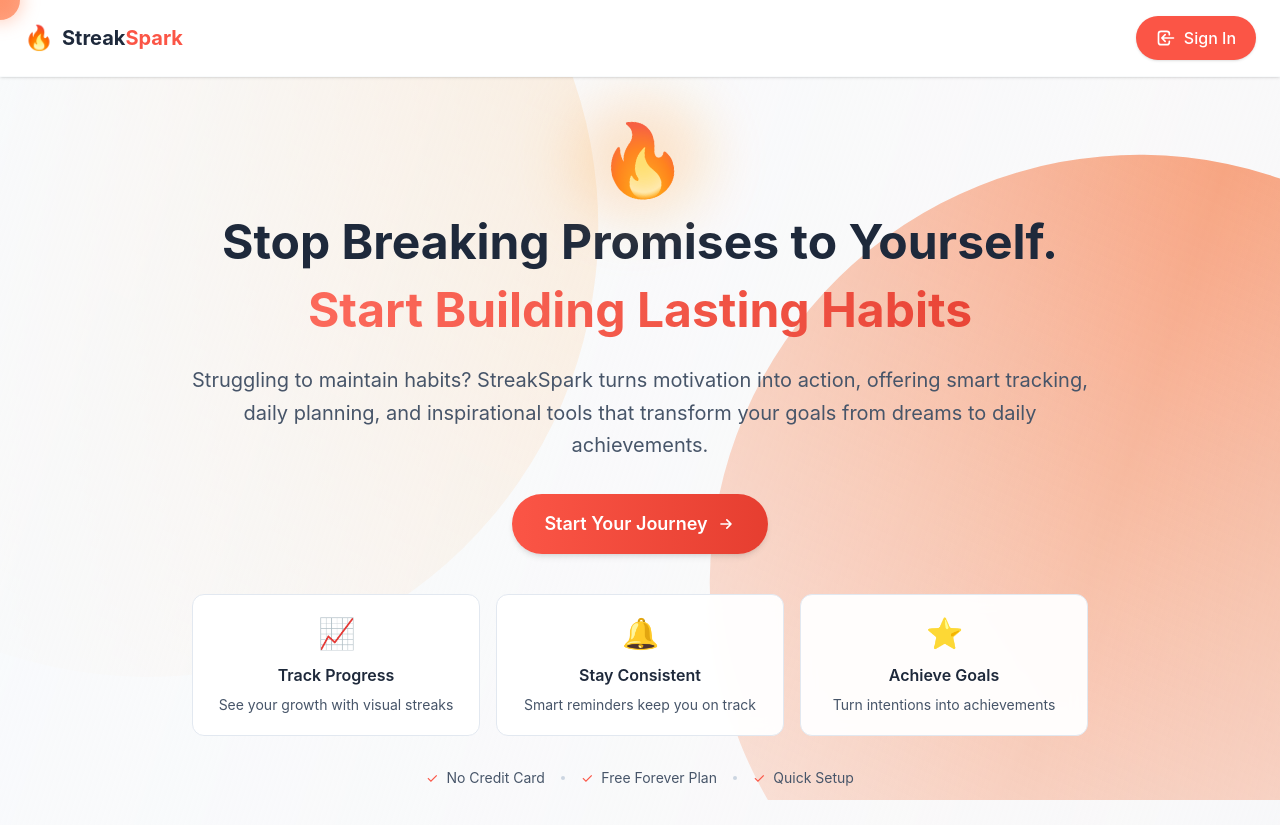
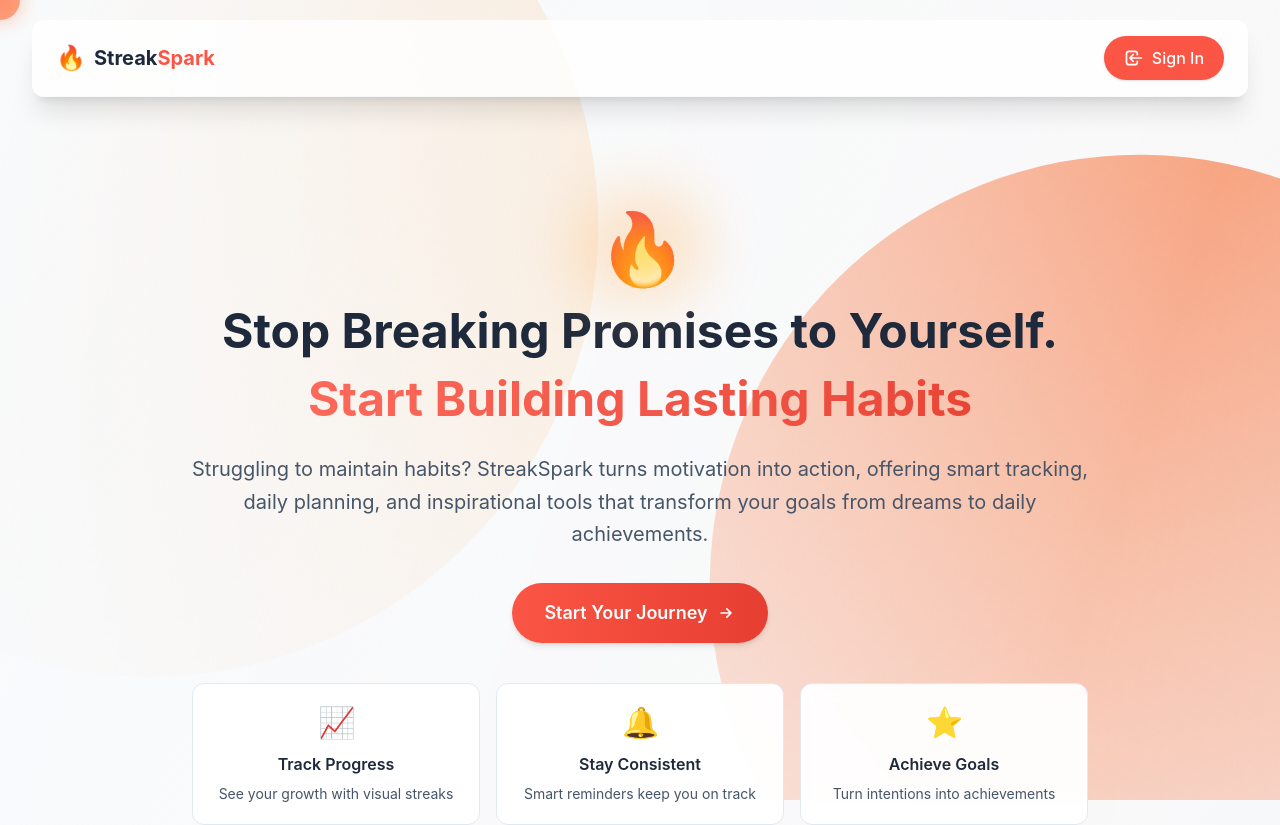
Before and after one commit to VegirowthuManojTarun/streakspark, a React (Vite) app in the folder client/: page / in a window 1280 px wide. Shown: the top 825 px of the page. Built offline with nearby package versions, Linux system fonts and the light colour scheme; no server answers.

Commit message:
nav design to float style

```diff
--- a/client/src/components/LandingNavbar.jsx
+++ b/client/src/components/LandingNavbar.jsx
@@ -9,8 +9,8 @@ export default function LandingNavbar() {
 
   return (
     <nav
-      className="absolute top-0 left-0 right-0 z-10 bg-white backdrop-blur-sm
-    border-b border-neutral-200/20 shadow-sm"
+      className="sticky top-5 left-0 right-0 z-50 bg-white/80
+    border-b border-neutral-200/20  mx-8 mb-3 rounded-xl shadow-xl"
     >
       <div className="container mx-auto px-4 md:px-6 py-4 flex justify-between items-center">
         {/* Logo */}
--- a/client/src/components/Navbar.jsx
+++ b/client/src/components/Navbar.jsx
@@ -67,8 +67,8 @@ export default function Navbar() {
       initial={{ y: -100 }}
       animate={{ y: 0 }}
       transition={{ type: "spring", stiffness: 300, damping: 30 }}
-      className="bg-white/80 backdrop-blur-sm shadow-sm border-b border-gray-100
-                 px-2 py-3 sticky top-0 z-50"
+      className="bg-white/10 backdrop-blur-sm shadow-xl border-b border-gray-100
+                 px-2 py-3 sticky top-3 z-50 mx-8 mb-3 rounded-xl"
     >
       <div className="container mx-auto flex items-center justify-between relative">
         {/* Logo */}
```
